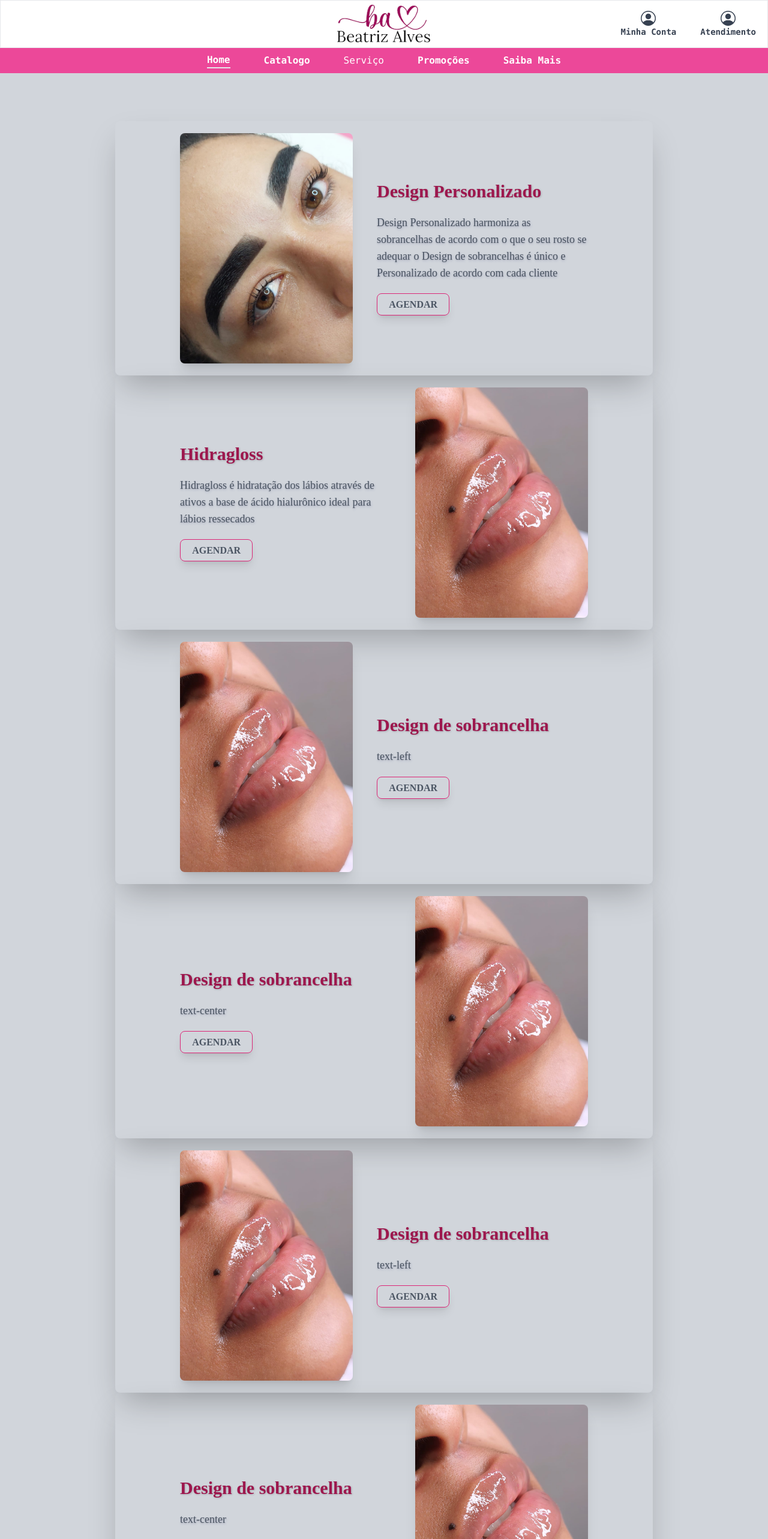
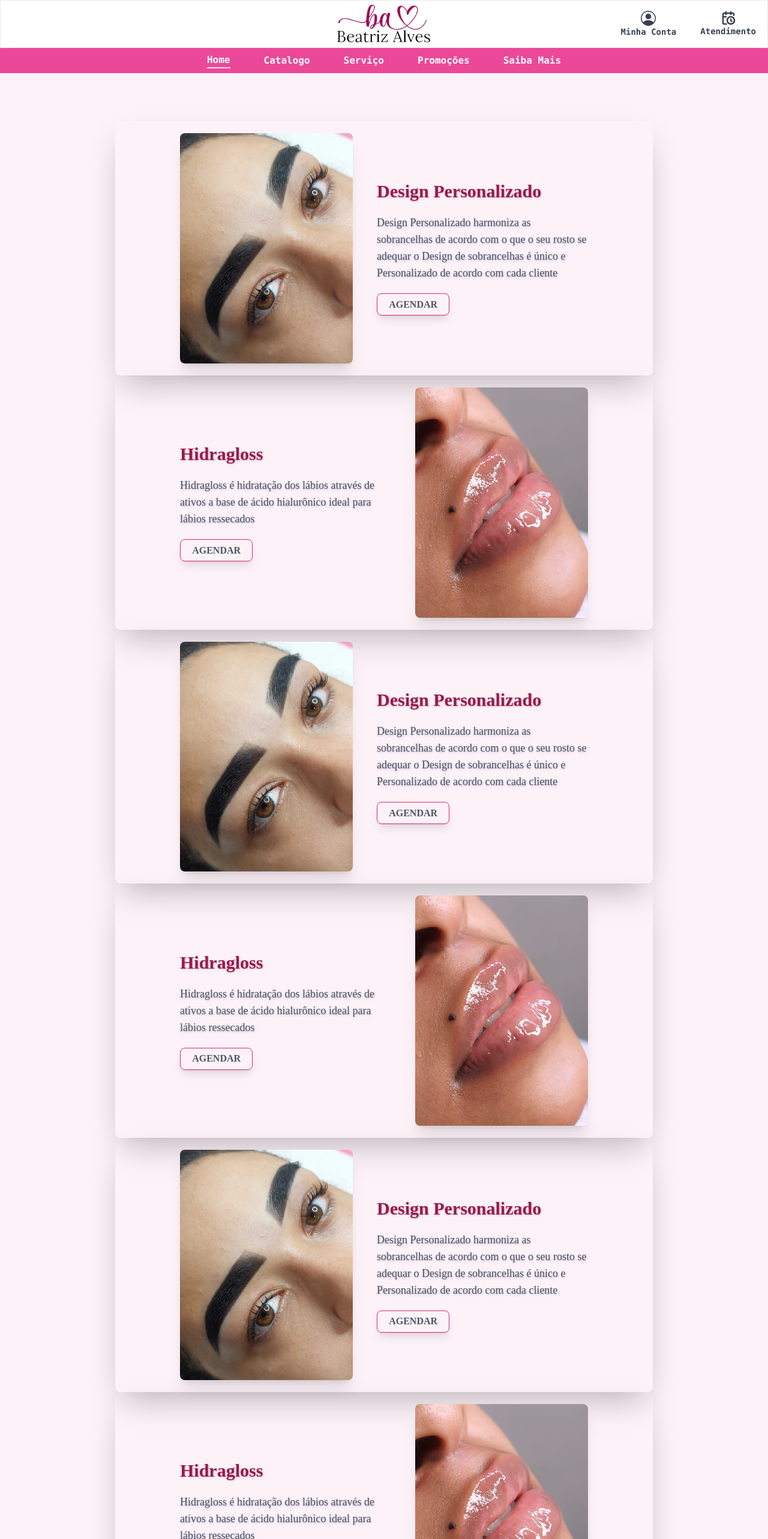
Before and after one commit to maxwel0lz/projeto-bia-react, a React (Vite) app: page /catalogo in a window 1280 px wide. Shown: the top 2566 px of the page at 60% size. Built offline with nearby package versions, Linux system fonts and the light colour scheme; a web font is replaced by a local one.

Commit message:
ajustes no Home,Nav,Catalogo

```diff
--- a/src/App.jsx
+++ b/src/App.jsx
@@ -9,7 +9,8 @@ import { Route, Routes, useLocation } from 'react-router-dom'
 
 import Login from './pages/Login'
 import Catalogo from './pages/Catalogo'
-import Teste from './components/Teste'
+//import Teste from './components/Teste'
+import Agendamento from './pages/Agendamento'
 
 
 
@@ -25,7 +26,7 @@ function App() {
         <Route path='/sobre' element={ <Sobre/> }/>
         <Route path='/login' element={ <Login/> }/>
         <Route path='/catalogo' element={ <Catalogo/> }/>
-        <Route path='/teste' element={ <Teste/> }/>
+        <Route path='/agendamento' element={ <Agendamento/> }/>
       </Routes>
       {!ocultar && <Down/>}
 
--- a/src/components/CardHome.jsx
+++ b/src/components/CardHome.jsx
@@ -1,20 +1,20 @@
 import React from "react";
 
 
-function CardHome({srcImagem, ordem, desc}){
+function CardHome({titulo,srcImagem, ordem, desc}){
     return(
-        <div className="font-card max-lg:flex-col  bg-opacity-50 flex flex-row justify-around items-center px-36 max-sm:px-0 my-3">
+        <div className="font-card max-lg:flex-col  bg-opacity-50 flex flex-row justify-center items-center px-36 max-sm:px-0 my-3">
 
-            <div className={`${ordem} max-lg:order-none w-[60%] max-md:w-[80%] flex justify-center items-center col-span-3`}>
-                <img className="w-[500px] object-contain  rounded-lg" src={srcImagem} alt="" />
+            <div className={`${ordem} max-lg:order-none  max-md:w-[80%] flex justify-center items-center col-span-3`}>
+                <img className="w-[25rem] object-contain  rounded-lg" src={srcImagem} alt="" />
             </div>
 
-            <div className="flex flex-col items-start gap-3 w-[40%] max-lg:w-full max-lg:items-center  max-lg:text-justify text-left  col-span-2 p-10 border rounded-lg shadow-right shadow-pink-400">
-                <h3 className="text-pink-800 text-3xl  font-bold">Design fio a fio</h3>
-                <p className="text-wrap text-gray-600 text-lg">{desc}</p>
+            <div className="flex flex-col items-start gap-3  max-lg:w-full max-lg:items-center  max-lg:text-justify text-left  col-span-2 p-10  rounded-lg ">
+                <h3 className="uppercase text-shadow-md max-md:text-center text-pink-800 text-3xl  font-bold">{titulo}</h3>
+                <p className=" text-wrap text-shadow-md text-gray-600 text-lg">{desc}</p>
 
                 <button
-                    className="font-semibold leading-none flex  text-gray-600 bg-transparent border border-pink-600 hover:bg-pink-600 hover:text-white hover:border-white transition duration-150 ease-in-out"
+                    className="font-semibold shadow-lg leading-none flex  text-gray-600 bg-transparent border border-pink-600 hover:bg-pink-600 hover:text-white hover:border-white transition duration-150 ease-in-out"
                     type="button"
                 >
                     Saiba Mais
--- a/src/components/Nav.jsx
+++ b/src/components/Nav.jsx
@@ -2,6 +2,7 @@ import React, { useState } from "react";
 
 import logo from "../assets/logo-backgroudReduzida.png"
 import { Link } from "react-router-dom";
+import { CalendarClock } from "lucide-react";
 
 function Nav(){
     const [menuOpen, setMenuOpen] = useState(false)
@@ -15,10 +16,9 @@ function Nav(){
                         <path d="M11 6a3 3 0 1 1-6 0 3 3 0 0 1 6 0" />
                         <path fill-rule="evenodd" d="M0 8a8 8 0 1 1 16 0A8 8 0 0 1 0 8m8-7a7 7 0 0 0-5.468 11.37C3.242 11.226 4.805 10 8 10s4.757 1.225 5.468 2.37A7 7 0 0 0 8 1" />
                     </svg>Minha Conta</Link>
-                    <a className="max-sm:hidden flex flex-col items-center text-gray-700 hover:text-pink-600 text-sm font-mono font-bold" href=""><svg  xmlns="http://www.w3.org/2000/svg" width="25" height="25" fill="currentColor" class="bi bi-person-circle" viewBox="0 0 16 16">
-                        <path d="M11 6a3 3 0 1 1-6 0 3 3 0 0 1 6 0" />
-                        <path fill-rule="evenodd" d="M0 8a8 8 0 1 1 16 0A8 8 0 0 1 0 8m8-7a7 7 0 0 0-5.468 11.37C3.242 11.226 4.805 10 8 10s4.757 1.225 5.468 2.37A7 7 0 0 0 8 1" />
-                    </svg> Atendimento</a>
+                    <Link to="/agendamento" className="max-sm:hidden flex flex-col items-center text-gray-700 hover:text-pink-600 text-sm font-mono font-bold" href="">
+                        <CalendarClock strokeWidth={2.5} />
+                     Atendimento</Link>
                     <button
                     class="sm:hidden flex flex-col space-y-1 bg-pink-600"
                     onClick={toggleMenu}
@@ -79,8 +79,8 @@ function Nav(){
             <ul className='bg-pink-500 flex items-center justify-center gap-14 py-2 text-base font-black font-mono text-wrap '>
                 <Link className="font-bold" to="/"><li className="cursor-pointer text-white border-b-2">Home</li></Link>
                 <Link className="font-bold" to="/catalogo"><li  className="cursor-pointer text-white">Catalogo</li></Link>
-                <Link to="/teste"><li className="cursor-pointer text-white">Serviço</li></Link>
-                <li className="cursor-pointer text-white">Promoções</li>
+                <Link className="font-bold" to="/agendamento"><li className="cursor-pointer text-white">Serviço</li></Link>
+                <Link className="font-bold" to="/agendamento"><li className="cursor-pointer text-white">Promoções</li></Link>
                 <Link className="font-bold" to="/sobre"><li className="cursor-pointer text-white">Saiba Mais</li></Link>
             </ul>
         </div>
--- /dev/null
+++ b/src/pages/Agendamento.jsx
@@ -0,0 +1,11 @@
+import React from 'react'
+
+function Agendamento() {
+  return (
+    <div className='flex items-center justify-center text-gray-400 p-52'>
+      <h1 className='text-center text-lg'>Essa pagina esta sem acesso no momento</h1>
+    </div>
+  )
+}
+
+export default Agendamento
--- a/src/pages/Catalogo.jsx
+++ b/src/pages/Catalogo.jsx
@@ -5,7 +5,7 @@ import designSobraselha from '../assets/designSobranselha.jpeg'
 function Catalogo() {
 
   return (
-    <div className='flex flex-col items-center bg-gray-300 max-sm:p-10 p-20'>
+    <div className='flex flex-col items-center bg-pink-50 max-sm:p-10 p-20'>
       <CardCatalogo
         imagem={designSobraselha}
         titulo={"Design Personalizado"}
@@ -14,14 +14,32 @@ function Catalogo() {
       <CardCatalogo
         imagem={imgservico1}
         titulo={"Hidragloss"}
-        tipo={"1"} descricao={"Hidragloss é hidratação dos lábios através de ativos a base de ácido hialurônico ideal para lábios ressecados"}
+        tipo={"1"}
+        descricao={"Hidragloss é hidratação dos lábios através de ativos a base de ácido hialurônico ideal para lábios ressecados"}
       />
-      <CardCatalogo imagem={imgservico1}titulo={"Design de sobrancelha"} descricao={"text-left"} />
-      <CardCatalogo imagem={imgservico1}titulo={"Design de sobrancelha"} tipo={"1"} descricao={"text-center"} />
-      <CardCatalogo imagem={imgservico1}titulo={"Design de sobrancelha"} descricao={"text-left"} />
-      <CardCatalogo imagem={imgservico1}titulo={"Design de sobrancelha"} tipo={"1"} descricao={"text-center"} />
-      <CardCatalogo imagem={imgservico1}titulo={"Design de sobrancelha"} descricao={"text-left"} />
-      <CardCatalogo imagem={imgservico1}titulo={"Design de sobrancelha"} tipo={"1"} descricao={"text-center"} />
+      <CardCatalogo
+        imagem={designSobraselha}
+        titulo={"Design Personalizado"}
+        descricao={"Design Personalizado harmoniza as sobrancelhas de acordo com o que o seu rosto se adequar o Design de sobrancelhas é único e Personalizado de acordo com cada cliente"}
+      />
+      <CardCatalogo
+        imagem={imgservico1}
+        titulo={"Hidragloss"}
+        tipo={"1"}
+        descricao={"Hidragloss é hidratação dos lábios através de ativos a base de ácido hialurônico ideal para lábios ressecados"}
+      />
+      <CardCatalogo
+        imagem={designSobraselha}
+        titulo={"Design Personalizado"}
+        descricao={"Design Personalizado harmoniza as sobrancelhas de acordo com o que o seu rosto se adequar o Design de sobrancelhas é único e Personalizado de acordo com cada cliente"}
+      />
+      <CardCatalogo
+        imagem={imgservico1}
+        titulo={"Hidragloss"}
+        tipo={"1"}
+        descricao={"Hidragloss é hidratação dos lábios através de ativos a base de ácido hialurônico ideal para lábios ressecados"}
+      />
+
 
     </div>
   )
--- a/src/pages/Home.jsx
+++ b/src/pages/Home.jsx
@@ -6,16 +6,18 @@ import Carrocel from '../components/Carrocel'
 
 function Home(){
     return(
-        <section>
+        <section className="flex flex-col justify-center gap-40 ">
             <Carrocel/>
             <CardHome
+                titulo="Design Personalizado"
                 srcImagem={imgBia}
-                desc={"Lorem ipsum dolor sit amet consectetur adipisicing elit. Facilis tenetur iusto molestias quibusdam similique nulla obcaecati sit nesciunt! Nulla, tenetur. Dolore placeat accusantium maxime repudiandae deleniti ex modi, doloribus optio."}
-            />
+                desc="Click em saiba mais e veja tudo sobre nosso serviço."
+                />
             <CardHome
+                titulo="Hidrogloss"
                 ordem={"order-1"}
-                desc={"Lorem ipsum dolor sit amet, consectetur adipisicing elit. Deserunt, a non? Sed explicabo ipsum facere. Corrupti incidunt, sit, blanditiis dolores ab maiores, nulla asperiores illo architecto cum fuga in numquam."}
                 srcImagem={imgservico1}
+                desc="Click em saiba mais e veja tudo sobre nosso serviço."
             />
 
             <div className="flex flex-col items-center text-center w-full bg-pink-300 text-black my-32 px-10 py-20 gap-3">
```
